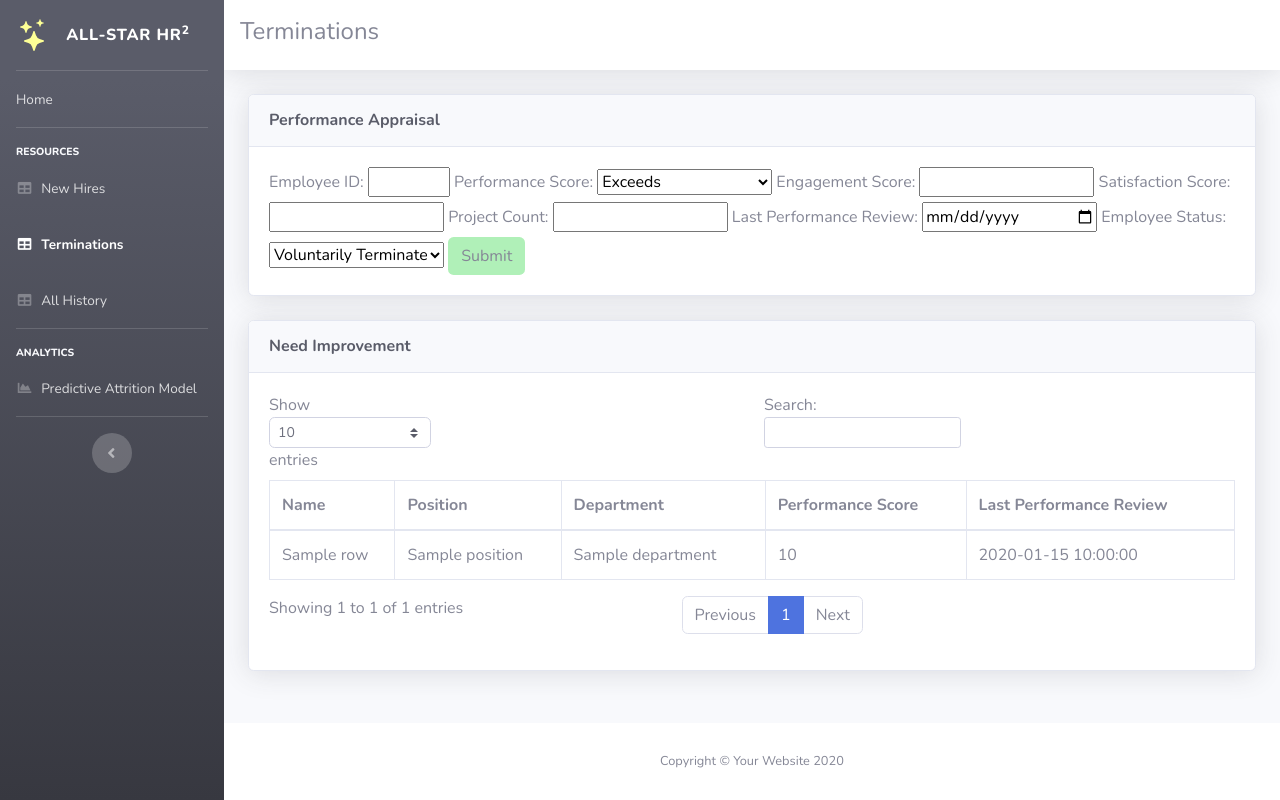
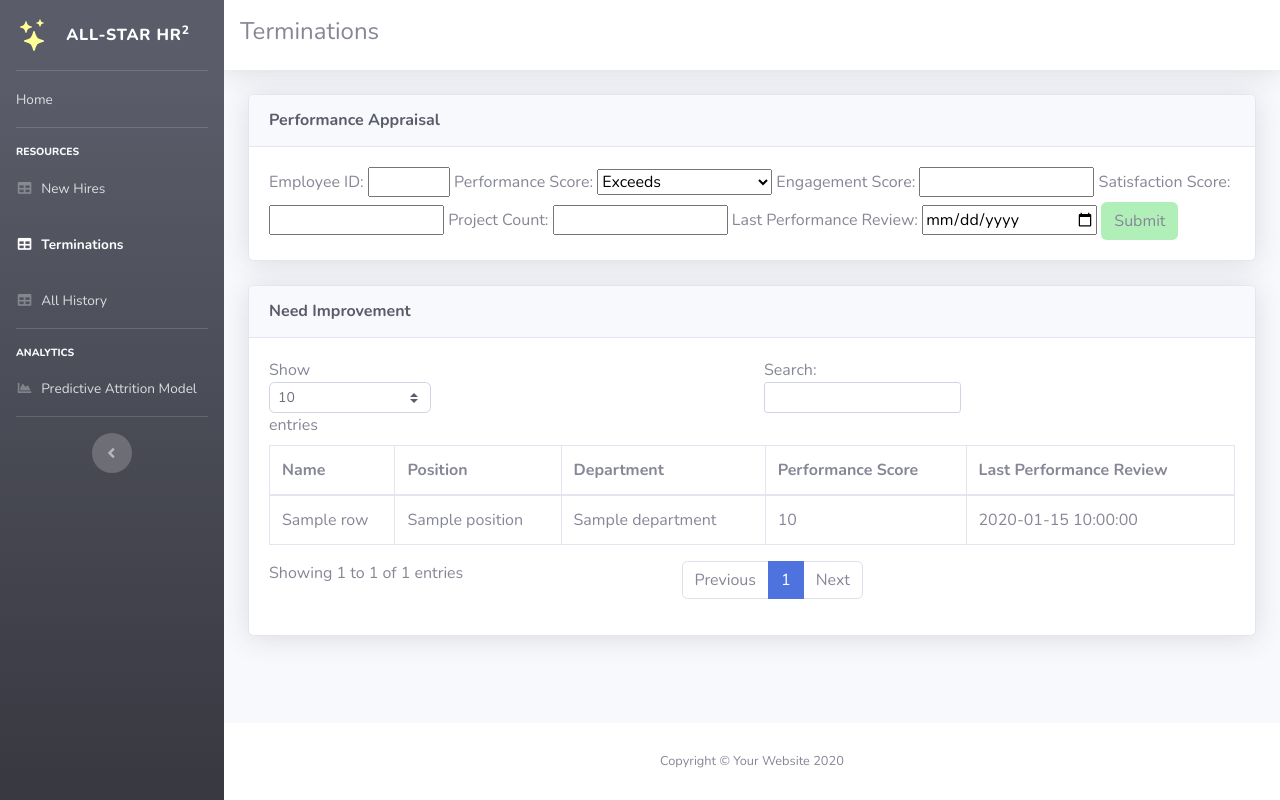
Before and after one commit to SteveZych/Final-Project, a Flask app: template templates/performance.html in a window 1280 px wide. Run offline with Flask 2, Linux system fonts and the light colour scheme; the template is opened without the code that fills it: most values are stand-ins (such as "Sample title", 1, 10 or a date in 2020); some libraries are stand-ins or nearby versions.

Commit message:
updated performance"

```diff
--- a/templates/performance.html
+++ b/templates/performance.html
@@ -162,12 +162,6 @@
                                                 <label for="review">Last Performance Review:</label>
                                                 <input type="date" id="review" name="review" style="width:175px">
 
-                                                <label for="status">Employee Status:</label>
-                                                <select id="status" class="form-select" aria-label="Default select example" name="status" style="width:175px">
-                                                    <option value="Voluntarily Terminated">Voluntarily Terminated</option>
-                                                    <option value="Terminated for Cause">Terminated for Cause</option>
-                                                </select>
-
                                               <button type="submit" class="btn" style="background-color:#B0F0B8;">Submit</button>
                                         </form>
                                     </div>
@@ -200,7 +194,7 @@
                                             <td>{{row["position"]}}</td>
                                             <td>{{row["department"]}}</td>
                                             <td>{{row["perf_score"]}}</td>
-                                            <td>{{row["last_perf_reivew_date"]}}</td>
+                                            <td>{{row["last_perf_review_date"]}}</td>
                                         </tr>
                                         {% endfor %}
                                     </tbody>
```
